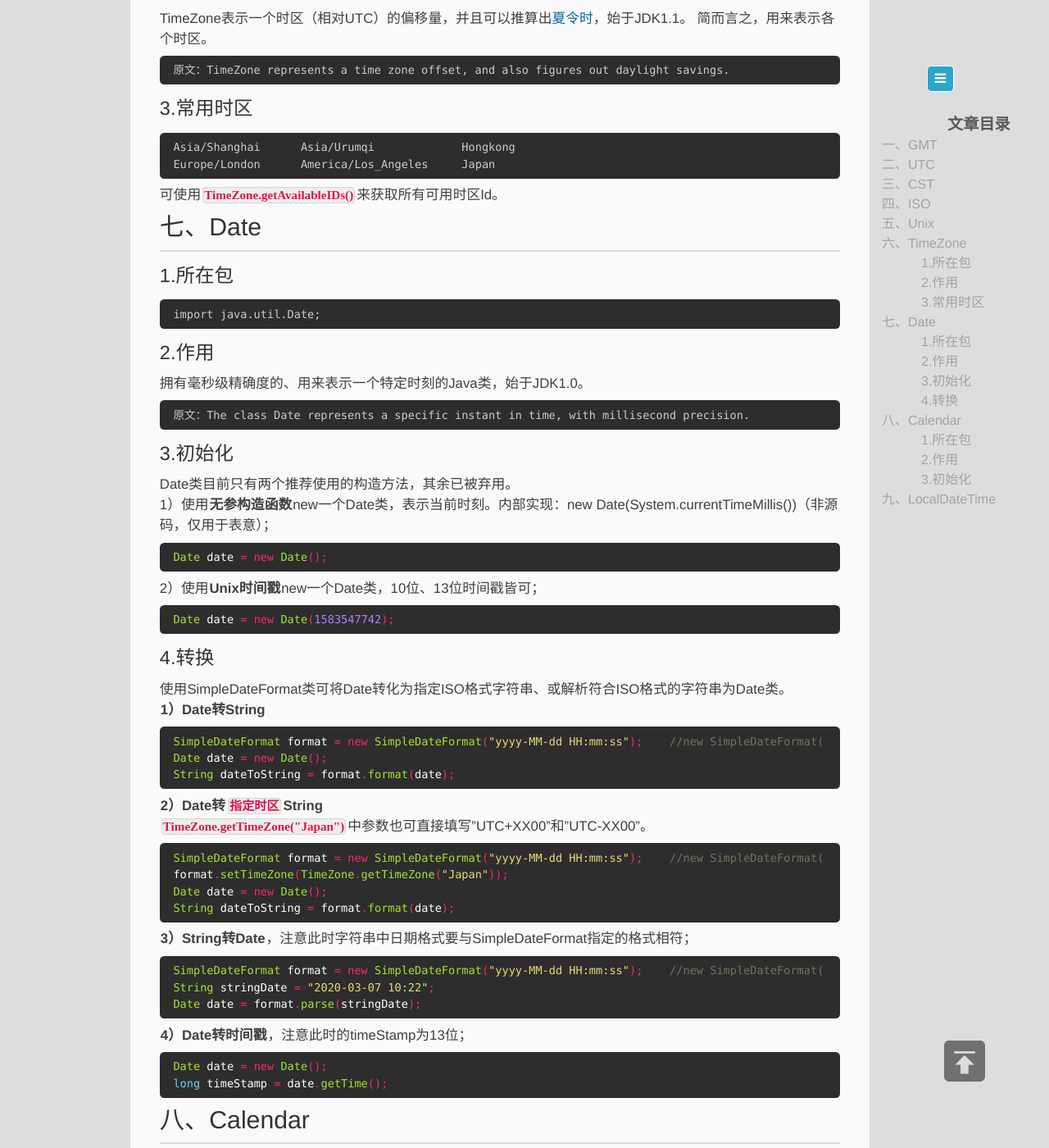
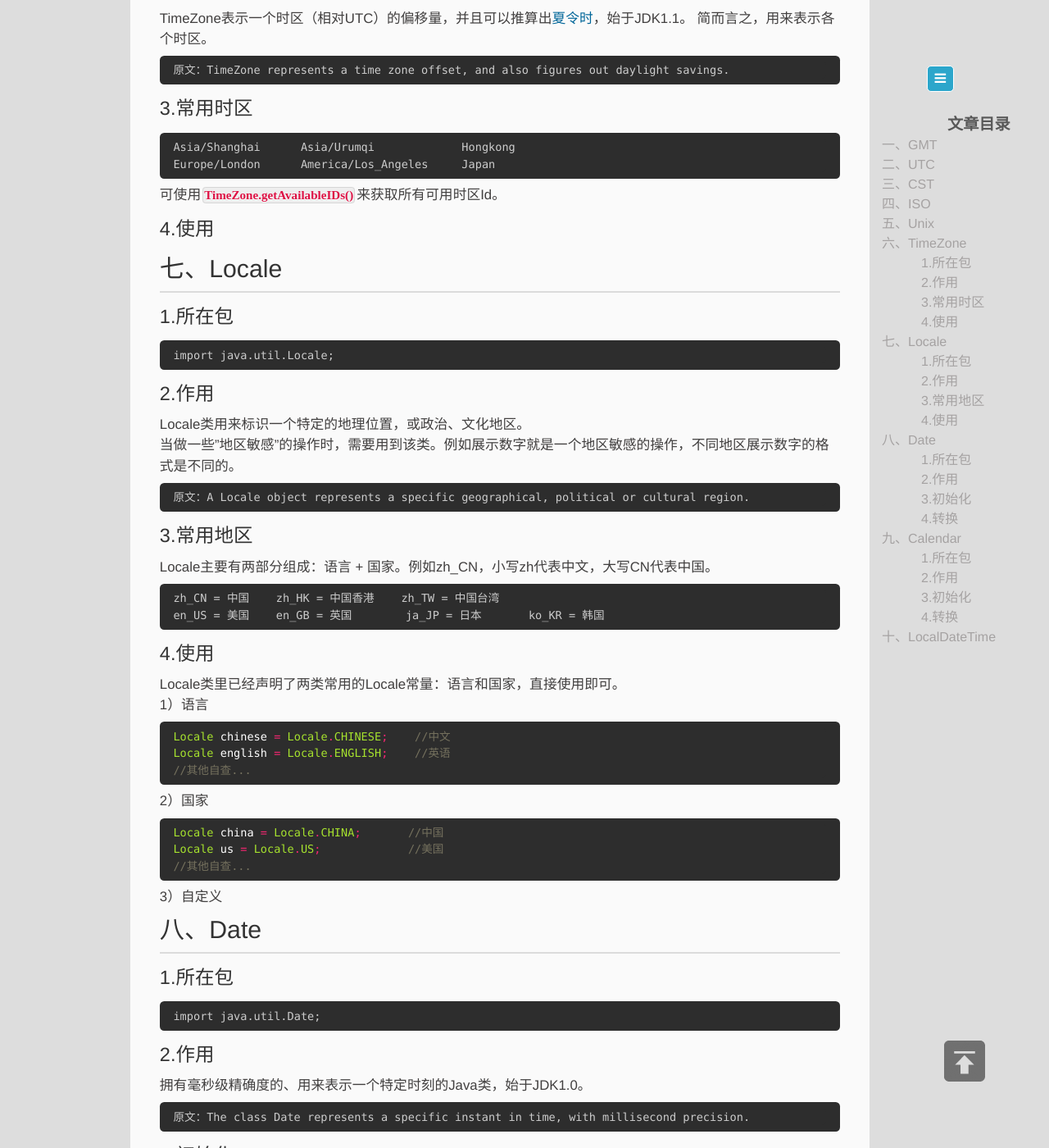
Before and after one commit to memorate/memorate.github.io, a Jekyll site: the page built from _posts/2020-03-07-java-time-overview.md, in a window 1280 px wide and 1400 px high, scrolled down 1738 px. Shown: the whole window at 82% size. Built offline with Jekyll 4.4.1, drawn with Linux system fonts in a browser that asks for light colours; some of the changed text lies outside the part shown.

Commit message:
更新20200307

````diff
--- a/_posts/2020-03-07-java-time-overview.md
+++ b/_posts/2020-03-07-java-time-overview.md
@@ -72,7 +72,41 @@ Asia/Shanghai      Asia/Urumqi             Hongkong
 Europe/London      America/Los_Angeles     Japan
 ```
 可使用`TimeZone.getAvailableIDs()`来获取所有可用时区Id。
-## 七、Date
+#### 4.使用
+## 七、Locale
+#### 1.所在包
+```text
+import java.util.Locale;
+```
+#### 2.作用
+Locale类用来标识一个特定的地理位置，或政治、文化地区。
+当做一些"地区敏感"的操作时，需要用到该类。例如展示数字就是一个地区敏感的操作，不同地区展示数字的格式是不同的。
+```text
+原文：A Locale object represents a specific geographical, political or cultural region.
+```
+#### 3.常用地区
+Locale主要有两部分组成：语言 + 国家。例如zh_CN，小写zh代表中文，大写CN代表中国。
+```text
+zh_CN = 中国    zh_HK = 中国香港    zh_TW = 中国台湾
+en_US = 美国    en_GB = 英国        ja_JP = 日本       ko_KR = 韩国
+```
+#### 4.使用
+Locale类里已经声明了两类常用的Locale常量：语言和国家，直接使用即可。
+1）语言
+```java
+Locale chinese = Locale.CHINESE;    //中文
+Locale english = Locale.ENGLISH;    //英语
+//其他自查...
+```
+2）国家
+```java
+Locale china = Locale.CHINA;       //中国
+Locale us = Locale.US;             //美国
+//其他自查...
+```
+3）自定义
+
+## 八、Date
 #### 1.所在包
 ```text
 import java.util.Date;
@@ -119,13 +153,16 @@ Date date = format.parse(stringDate);
 Date date = new Date();
 long timeStamp = date.getTime();
 ```
-## 八、Calendar
+## 九、Calendar
 #### 1.所在包
 ```text
 import java.util.Calendar;
 ```
 #### 2.作用
-抽象类，它提供了一些方法用于在特定时间与日历字段(如YEAR、MONTH、DAY_OF_MONTH等)之间进行转换，始于JDK1.1。
-简而言之，**专门用于操作年月日时分秒的类**（[原文](https://docs.oracle.com/javase/8/docs/api/java/util/Calendar.html)）。
+①Calendar是一个抽象类，它提供了一些方法用于转换特定的时刻和Calendar字段(如YEAR、MONTH、DAY_OF_MONTH等)。
+②Calendar类还提供了一些操作Calendar字段的方法，例如"getFirstDayOfWeek()"。该类始于JDK1.1（[原文](https://docs.oracle.com/javase/8/docs/api/java/util/Calendar.html)）。
+③简而言之，**Calendar是专门用来操作年月日时分秒的类**。
 #### 3.初始化
-## 九、LocalDateTime
+Calendar中的两个构造方法均为protected，因此只能使用
+#### 4.转换
+## 十、LocalDateTime
````
